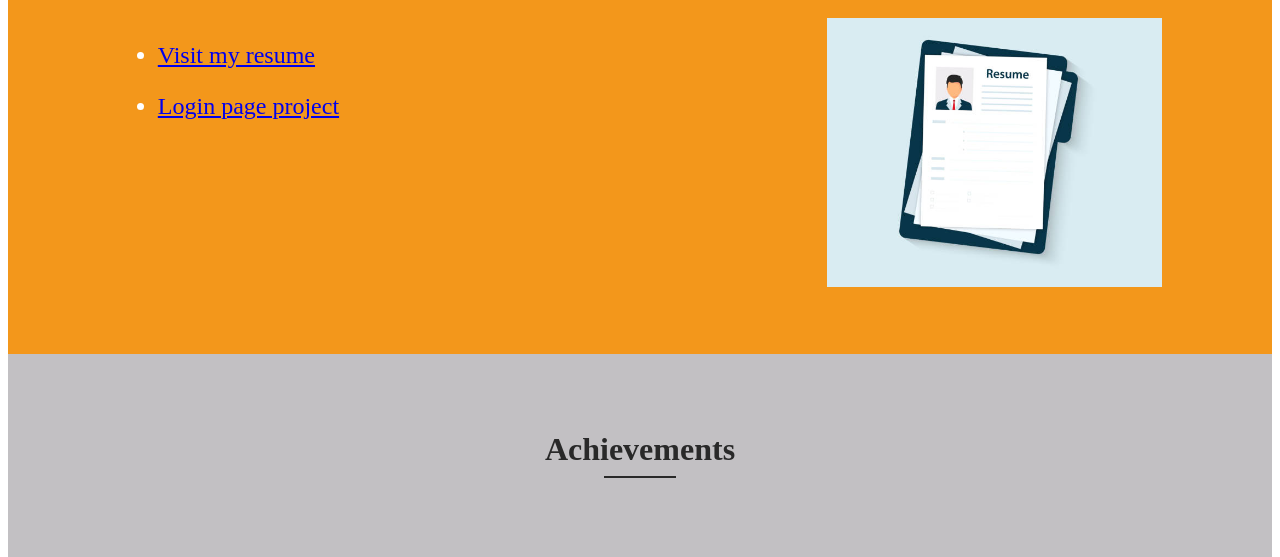
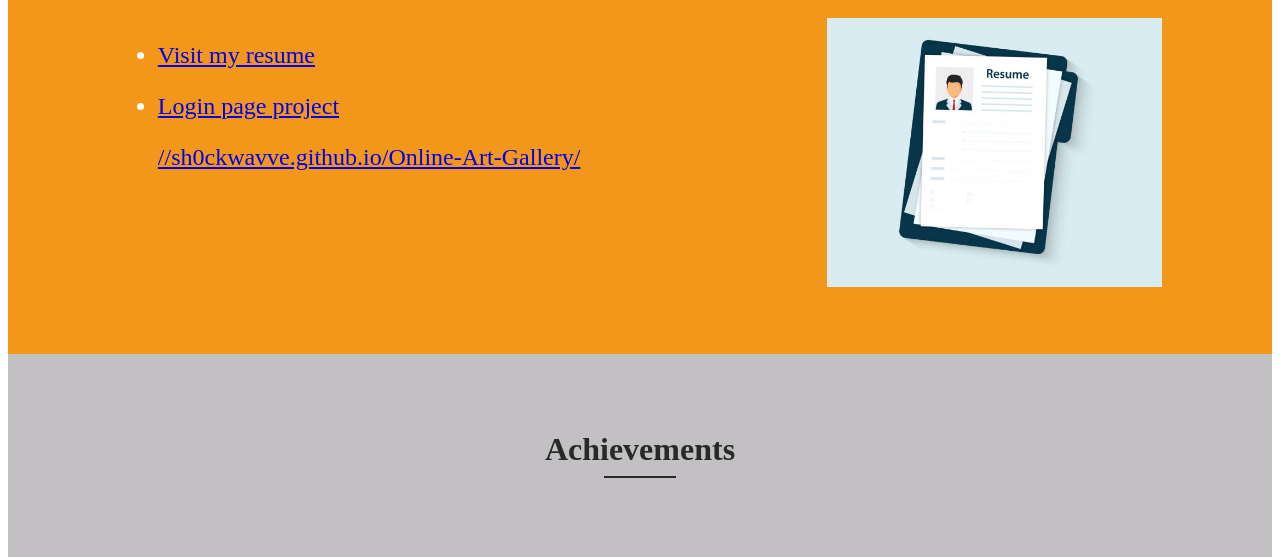
Before and after one commit to Sh0ckwavve/introduction, a plain HTML site: page index.html in a window 1280 px wide. Shown: the part 1650-2207 px from the top of the page. Drawn offline with Linux system fonts and the light colour scheme.

Commit message:
Update index.html

```diff
--- a/index.html
+++ b/index.html
@@ -196,7 +196,7 @@
 
                             </ul>
                                <ul>
-                                   <a href=https://sh0ckwavve.github.io/Online-Art-Gallery/>
+                                   <a href=https://sh0ckwavve.github.io/Online-Art-Gallery/>//sh0ckwavve.github.io/Online-Art-Gallery/</a>
                                       </ul>
                            </font>
                         </td>
```
